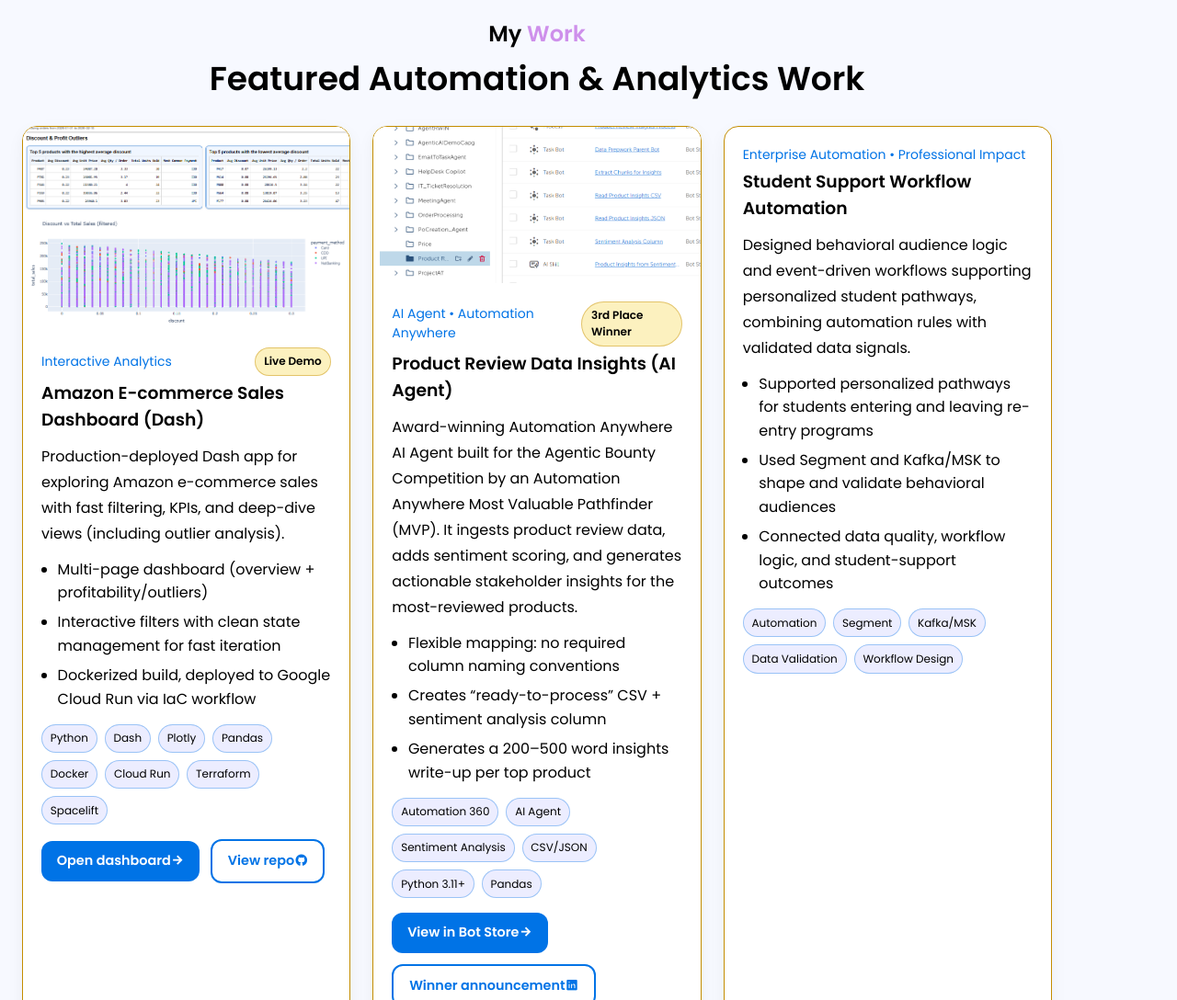
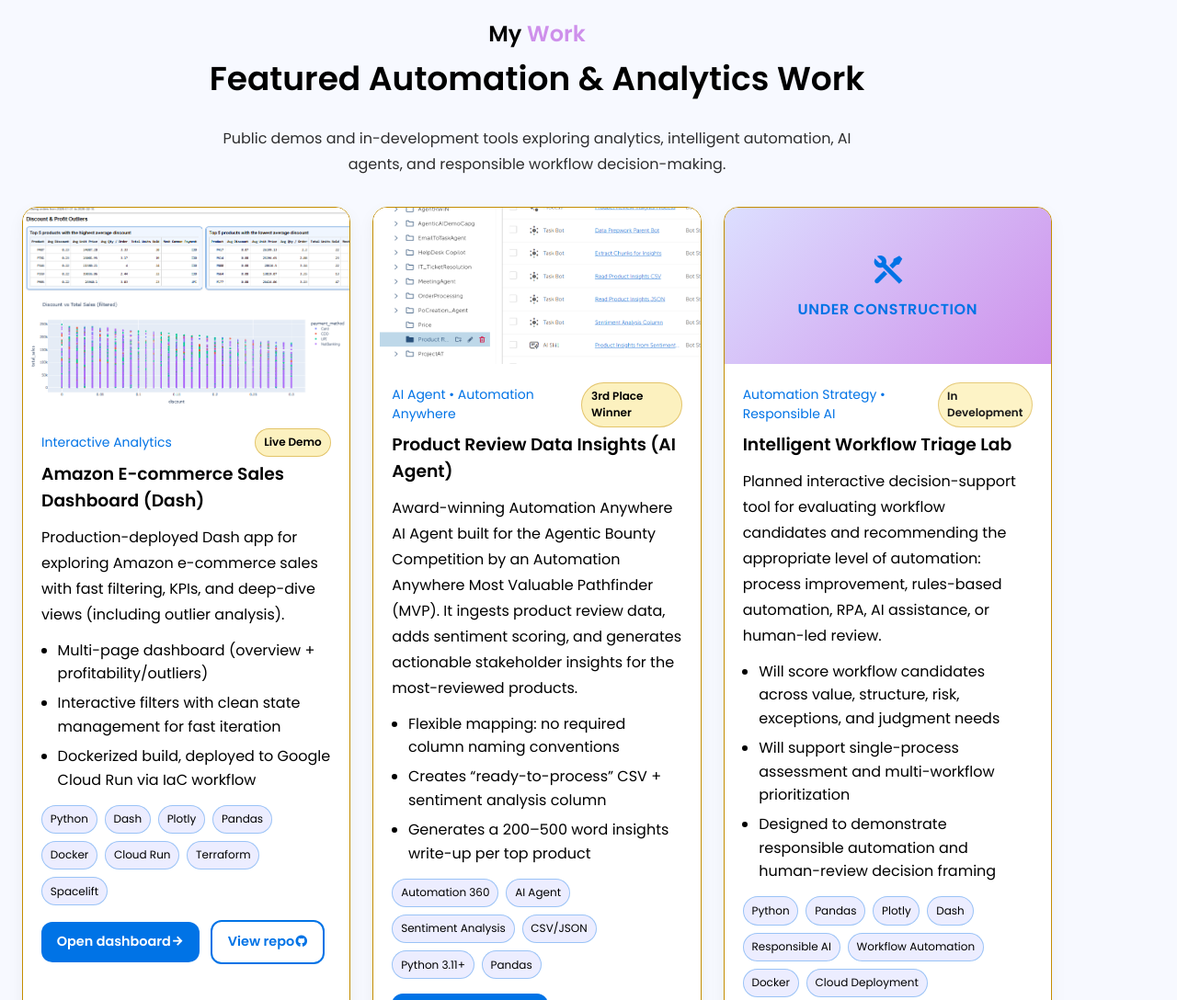
Before and after one commit to HappyCampr/Jenna-Portfolio, a plain HTML site: page index.html in a window 1280 px wide. Shown: the part 3020-4108 px from the top of the page at 92% size. Drawn offline with nearby package versions, Linux system fonts and the light colour scheme.

Commit message:
Correcting Project Card

```diff
--- a/assets/css/styles.css
+++ b/assets/css/styles.css
@@ -339,6 +339,15 @@
 .resume__description { line-height: 1.75; }
 
 /*=============== PROJECTS ===============*/
+.projects__intro {
+  max-width: 720px;
+  margin: 0 auto 2rem;
+  color: var(--text-color);
+  opacity: .82;
+  text-align: center;
+  line-height: 1.75;
+}
+
 .projects__container { grid-template-columns: 1fr; }
 .projects__card {
   overflow: hidden;
@@ -441,6 +450,40 @@
   font-size: .9rem;
 }
 
+/*==================== IN-DEVELOPMENT PROJECT CARD ====================*/
+.projects__card--in-progress {
+  position: relative;
+}
+
+.projects__construction-label {
+  display: flex;
+  flex-direction: column;
+  align-items: center;
+  justify-content: center;
+  gap: .5rem;
+  min-height: 100%;
+  padding: 2rem 1rem;
+  color: var(--primary);
+  text-align: center;
+  font-weight: 600;
+  letter-spacing: .04rem;
+  text-transform: uppercase;
+}
+
+.projects__construction-label i {
+  font-size: 2.5rem;
+}
+
+.projects__badge--progress {
+  opacity: .9;
+}
+
+.button--disabled {
+  cursor: not-allowed;
+  opacity: .68;
+  pointer-events: none;
+}
+
 
 /*=============== CONTACT ===============*/
 .contact__card{
--- a/index.html
+++ b/index.html
@@ -230,6 +230,11 @@
           <h3 class="section__subtitle">My <span>Work</span></h3>
           <h2 class="section__title">Featured Automation & Analytics Work</h2>
 
+          <p class="projects__intro">
+            Public demos and in-development tools exploring analytics, intelligent automation,
+            AI agents, and responsible workflow decision-making.
+          </p>
+
           <div class="projects__container grid">
             <article class="projects__card projects__card--featured">
                 <div class="projects__thumb projects__thumb--image">
@@ -352,31 +357,49 @@
                 </div>
             </article>
 
-            <article class="projects__card">
+            <article class="projects__card projects__card--in-progress">
+                <div class="projects__thumb projects__thumb--3">
+                    <div class="projects__construction-label">
+                        <i class="ri-tools-line"></i>
+                        <span>Under Construction</span>
+                    </div>
+                </div>
+
                 <div class="projects__data">
                     <div class="projects__top">
-                  <span class="projects__subtitle">Enterprise Automation • Professional Impact</span>
+                        <span class="projects__subtitle">Automation Strategy • Responsible AI</span>
+                        <span class="projects__badge projects__badge--progress">In Development</span>
                     </div>
 
-                <h3 class="projects__title">Student Support Workflow Automation</h3>
+                    <h3 class="projects__title">Intelligent Workflow Triage Lab</h3>
 
                     <p class="projects__description">
-                  Designed behavioral audience logic and event-driven workflows supporting personalized
-                  student pathways, combining automation rules with validated data signals.
+                        Planned interactive decision-support tool for evaluating workflow candidates and
+                        recommending the appropriate level of automation: process improvement, rules-based
+                        automation, RPA, AI assistance, or human-led review.
                     </p>
 
                     <ul class="projects__bullets">
-                  <li>Supported personalized pathways for students entering and leaving re-entry programs</li>
-                  <li>Used Segment and Kafka/MSK to shape and validate behavioral audiences</li>
-                  <li>Connected data quality, workflow logic, and student-support outcomes</li>
+                        <li>Will score workflow candidates across value, structure, risk, exceptions, and judgment needs</li>
+                        <li>Will support single-process assessment and multi-workflow prioritization</li>
+                        <li>Designed to demonstrate responsible automation and human-review decision framing</li>
                     </ul>
 
-                <div class="projects__chips" aria-label="Tech stack">
-                  <span class="chip">Automation</span>
-                  <span class="chip">Segment</span>
-                  <span class="chip">Kafka/MSK</span>
-                  <span class="chip">Data Validation</span>
-                  <span class="chip">Workflow Design</span>
+                    <div class="projects__chips" aria-label="Planned technology stack">
+                        <span class="chip">Python</span>
+                        <span class="chip">Pandas</span>
+                        <span class="chip">Plotly</span>
+                        <span class="chip">Dash</span>
+                        <span class="chip">Responsible AI</span>
+                        <span class="chip">Workflow Automation</span>
+                        <span class="chip">Docker</span>
+                        <span class="chip">Cloud Deployment</span>
+                    </div>
+
+                    <div class="projects__actions">
+                        <span class="button button--small button--disabled" aria-disabled="true">
+                            Demo coming soon <i class="ri-tools-line"></i>
+                        </span>
                     </div>
                 </div>
             </article>
```
Lines whose indentation alone changed are shown as unchanged.
